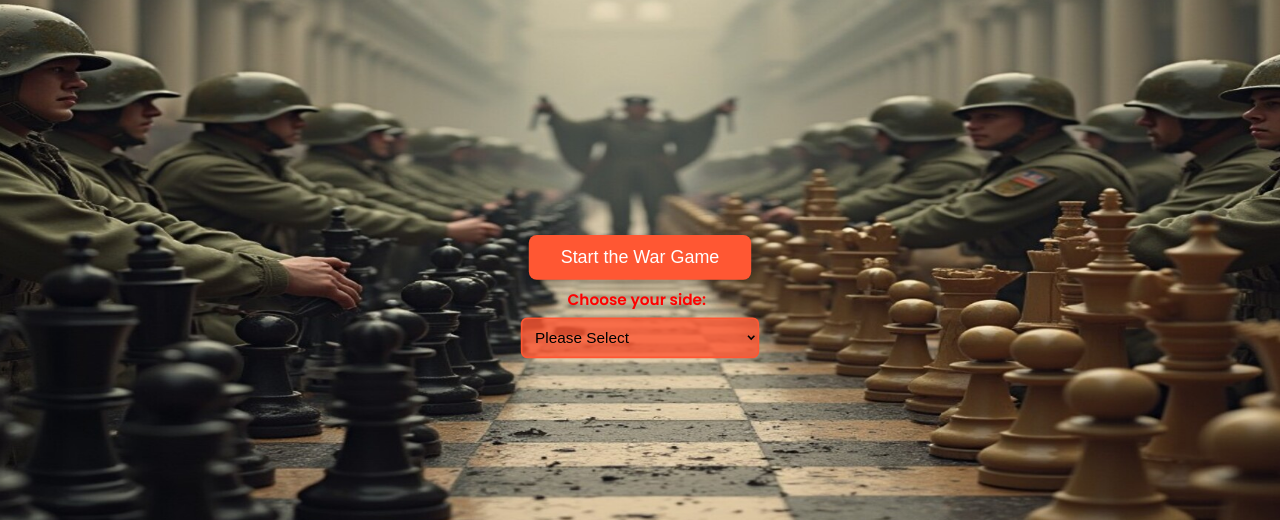
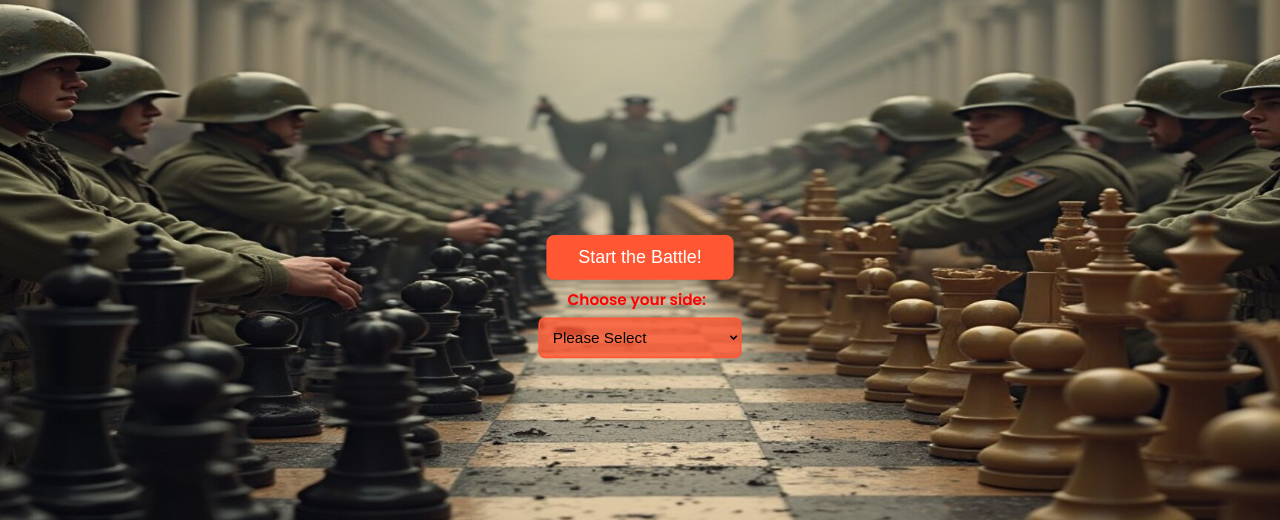
Before and after one commit to rogerkorantenng/chess-game, a Django app: page / in a window 1280 px wide. Shown: the part 111-631 px from the top of the page. Run offline with Django 4.2, Linux system fonts and the light colour scheme.

```diff
--- a/game/templates/choosePage.html
+++ b/game/templates/choosePage.html
@@ -247,7 +247,7 @@
         <form action="/board" method="post" id="warGameForm" class="game-form">
             {% csrf_token %}
             <button id="startGameButton" class="btn start-game-btn" type="button">
-                Start the War Game
+                Start the Battle!
             </button>
             <div class="dropdown-group">
                 <label for="dropdown" class="dropdown-label">Choose your side:</label>
```
